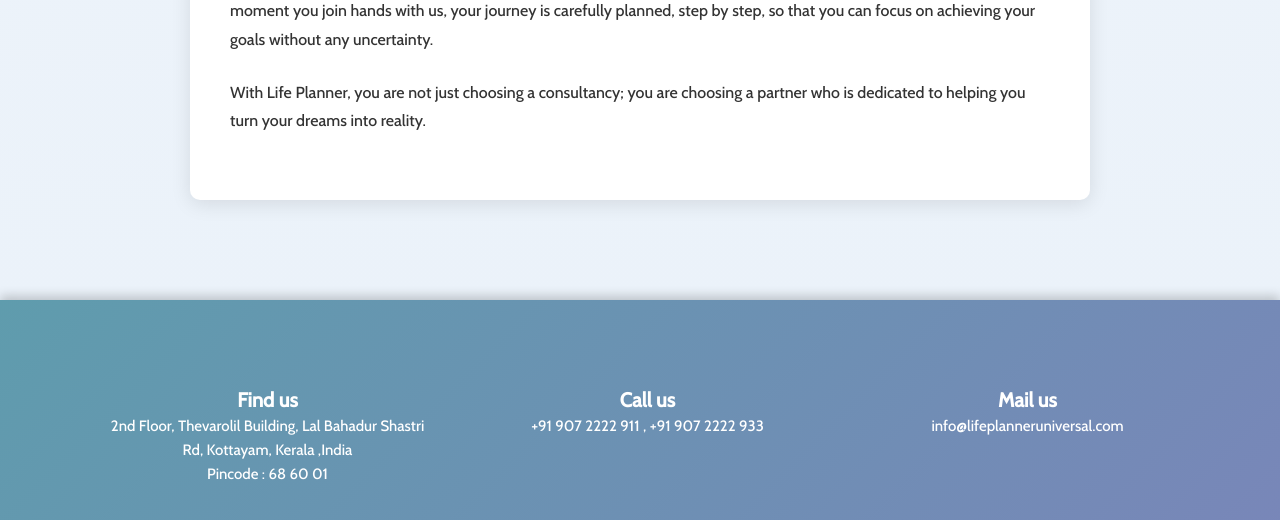
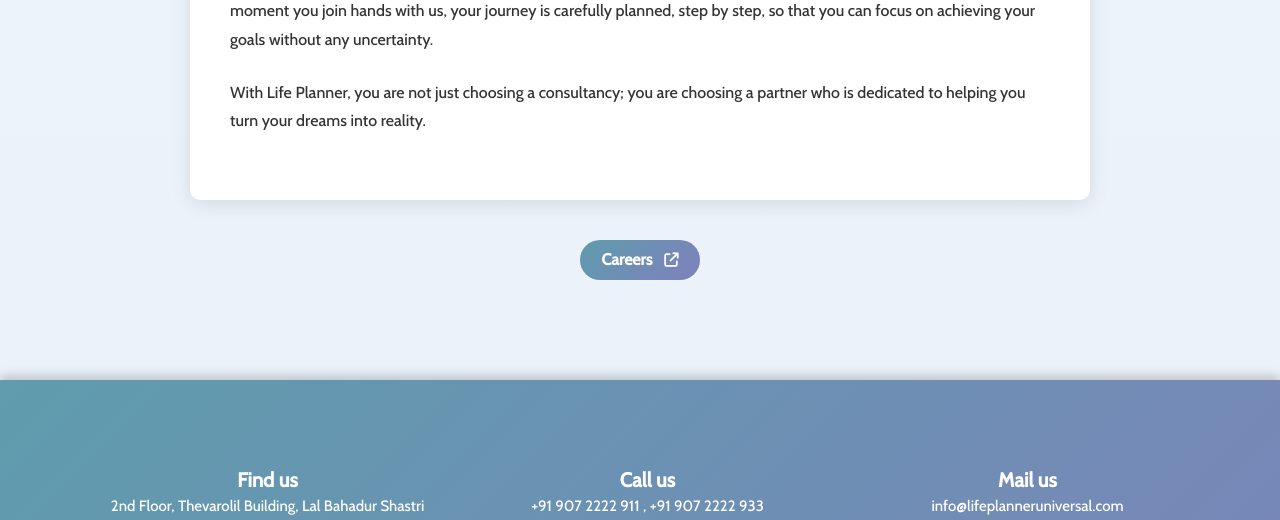
Before and after one commit to lifeplannerdev/lpdev, a Django app: page /about/ in a window 1280 px wide. Shown: the part 2749-3269 px from the top of the page. Run offline with Django 5.2, Linux system fonts and the light colour scheme; some libraries are stand-ins or nearby versions.

Commit message:
feb 22 commit

```diff
--- a/templates/about.html
+++ b/templates/about.html
@@ -447,7 +447,15 @@ Recognised with ISO certification, we have earned a reputation for providing tru
           </p>
       </div>
   </div>
+
     </div>
+    <div style="display:flex;justify-content: center;margin-top: 40px;"><a href="{% url 'lpapp:careers' %}">
+      <button style="width:120px;height:40px;border-radius: 30px;background: linear-gradient(135deg, #5f9cad, #8080bc);color:white;
+      border:none;font-weight: bold;font-size: 1em;"> Careers <i class="fa-solid fa-arrow-up-right-from-square ml-2" style="font-size: 0.9em;"></i>
+
+      </button>
+  </a>
+  </div>
     <style>
       .floating-buttons {
           position: fixed;
```
